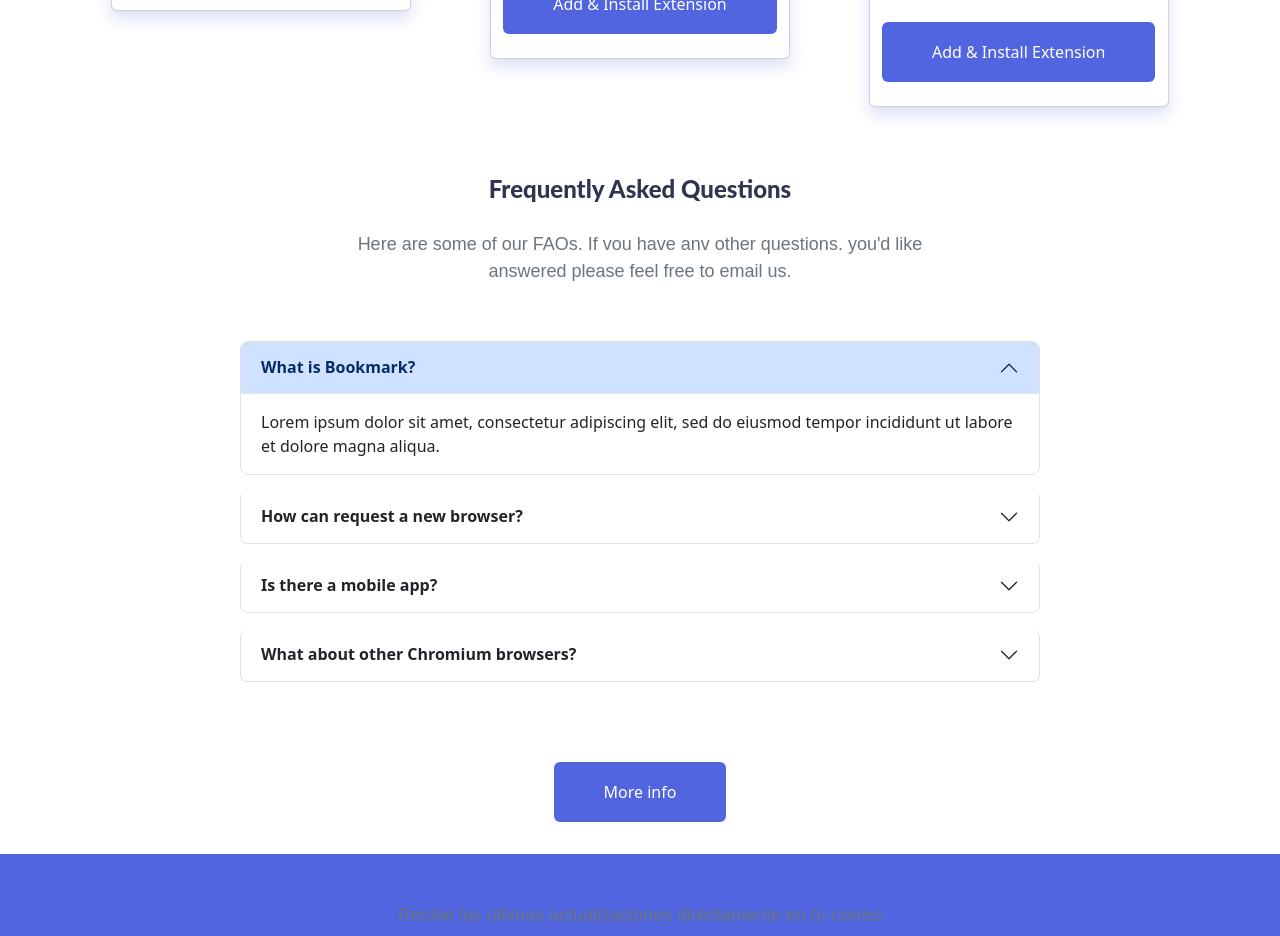
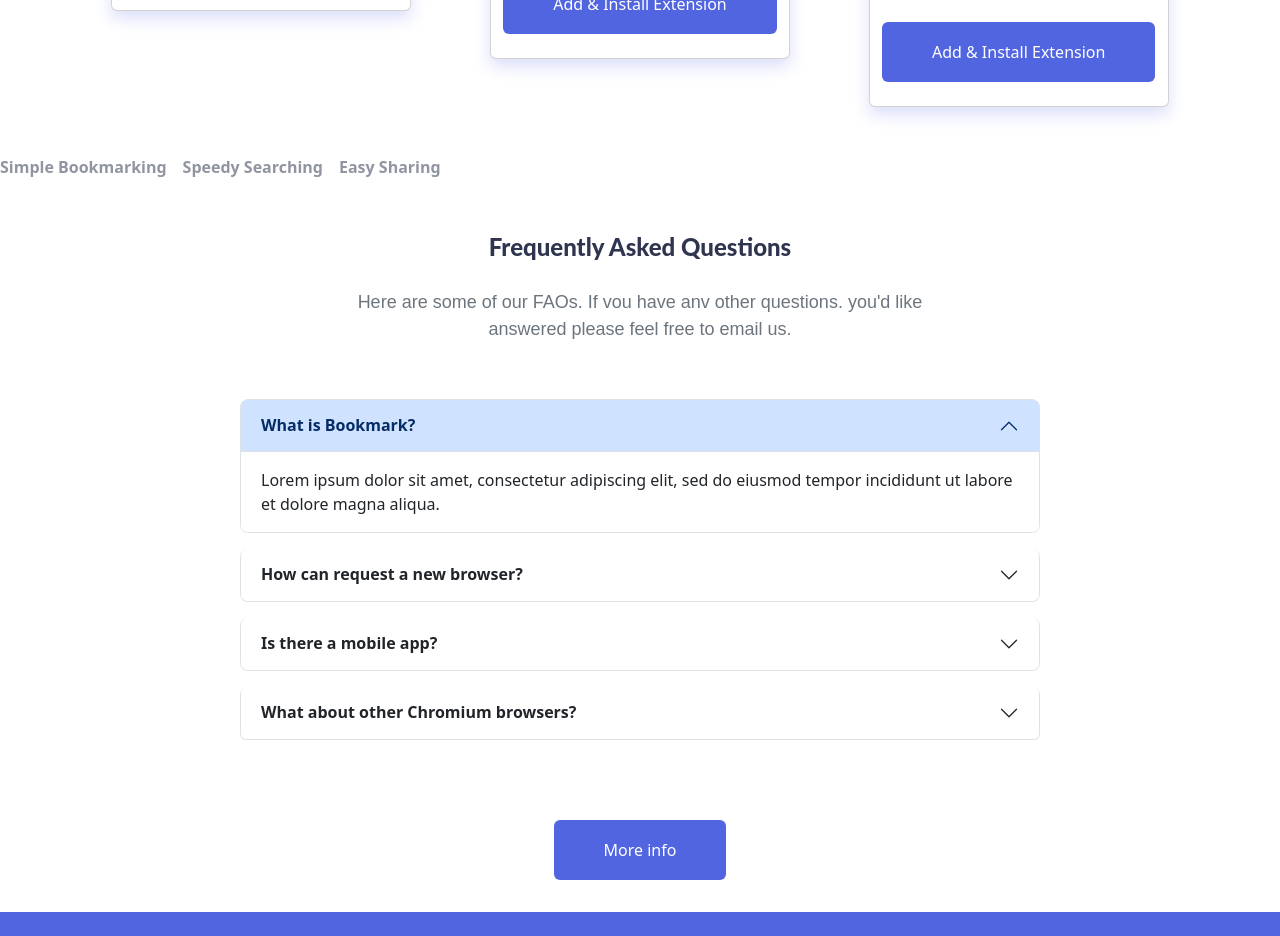
Before and after one commit to BauveR/Sprint-5-React-, a React (Vite) app: page / in a window 1280 px wide. Shown: the part 1400-2336 px from the top of the page. Built offline with nearby package versions, Linux system fonts and the light colour scheme.

Commit message:
tab buttons using reactbootstrap  and overwriting styles with css

```diff
--- a/src/App.tsx
+++ b/src/App.tsx
@@ -3,7 +3,8 @@ import Header from './components/plantillas/Header';
 import Hero from './components/plantillas/Hero';
 import Cards from './components/plantillas/Cards';
 import Footer from './components/molecules/Footer';
-import BasicExample from './components/plantillas/Acordion';
+import Acordion from './components/plantillas/Acordion';
+import UnderlineTab from './components/molecules/Tab';
 import 'bootstrap/dist/css/bootstrap.min.css';
 
 
@@ -11,10 +12,11 @@ import 'bootstrap/dist/css/bootstrap.min.css';
 function App() {
   return (
     <div>
-      <Header />
-      <Hero />
+      <Header/>
+      <Hero/>
       <Cards/>
-      <BasicExample
+      <UnderlineTab/>
+      <Acordion
         featuredText="Frequently Asked Questions"
         featuredTextSize="xxl"
         description="Here are some of our FAOs. If vou have anv other questions.
--- /dev/null
+++ b/src/components/molecules/Tab.css
@@ -0,0 +1,32 @@
+/* UnderlineTab.css */
+.nav-underline .nav-link {
+    /* Copia los mismos estilos que tienes en .btn--navbutton */
+    background-color: var(--full-white); /* Color gris inicial */
+    color: var(--neutral-gray); /* Texto blanco para mejor contraste */
+    font-size: var(--font-size-sm);
+    font-weight: var(--font-weight-medium);
+    padding: var(--spacing-sm) var(--spacing-md);
+    transition: all 0.3s ease; /* Transición suave */
+    cursor: pointer;
+  }
+
+ .nav-underline .nav-link:hover,
+  .nav-underline .nav-link:focus {
+    background-color: var(--full-white); /* Color secundario al hacer hover */
+    color: var(--secondary-color); /* Mantener texto blanco */
+    border-color: var(--secondary-color);
+    font-weight: var(--font-weight-bold);
+  }
+
+  .nav-underline .nav-link.active {
+    color: var(--secondary-color);
+    border-bottom: 2px var(--secondary-color);
+  }
+
+  /* Si quieres exactamente los mismos estilos que tu navbutton: */
+  .custom-nav-underline .nav-link {
+    background-color: var(--full-white); /* Color secundario al hacer hover */
+    color: var(--neutral-gray); /* Mantener texto blanco */
+    border-color: var(--secondary-color);
+    font-weight: var(--font-weight-bold);
+  }
--- /dev/null
+++ b/src/components/molecules/Tab.tsx
@@ -0,0 +1,21 @@
+import Nav from 'react-bootstrap/Nav'
+import './Tab.css'
+
+
+function UnderlineTab() {
+    return (
+      <Nav variant="underline" defaultActiveKey="/home" className="custom-nav-underline">
+         <Nav.Item>
+          <Nav.Link eventKey="link-1" className="btn--navbutton">Simple Bookmarking</Nav.Link>
+        </Nav.Item>
+        <Nav.Item>
+          <Nav.Link eventKey="link-1" className="btn--navbutton">Speedy Searching</Nav.Link>
+        </Nav.Item>
+        <Nav.Item>
+          <Nav.Link eventKey="link-1" className="btn--navbutton">Easy Sharing</Nav.Link>
+        </Nav.Item>
+      </Nav>
+    );
+  }
+
+export default UnderlineTab;
--- a/src/components/plantillas/Acordion.tsx
+++ b/src/components/plantillas/Acordion.tsx
@@ -14,7 +14,7 @@ interface AcordionProps {
   onButtonClick: () => void;
 }
 
-function BasicExample({
+function Acordion({
   featuredText,
   featuredTextSize = 'default',
   description,
@@ -83,4 +83,4 @@ function BasicExample({
 );
 }
 
-export default BasicExample;
+export default Acordion;
--- a/src/components/plantillas/Cards.tsx
+++ b/src/components/plantillas/Cards.tsx
@@ -1,4 +1,3 @@
-// components/plantillas/Cards.tsx
 import React from 'react';
 import ThreeCardsLayout from '../molecules/ThreeCardsLayout';
 
```
Also changed, not shown: src/components/plantillas/Cards.css (deleted).
